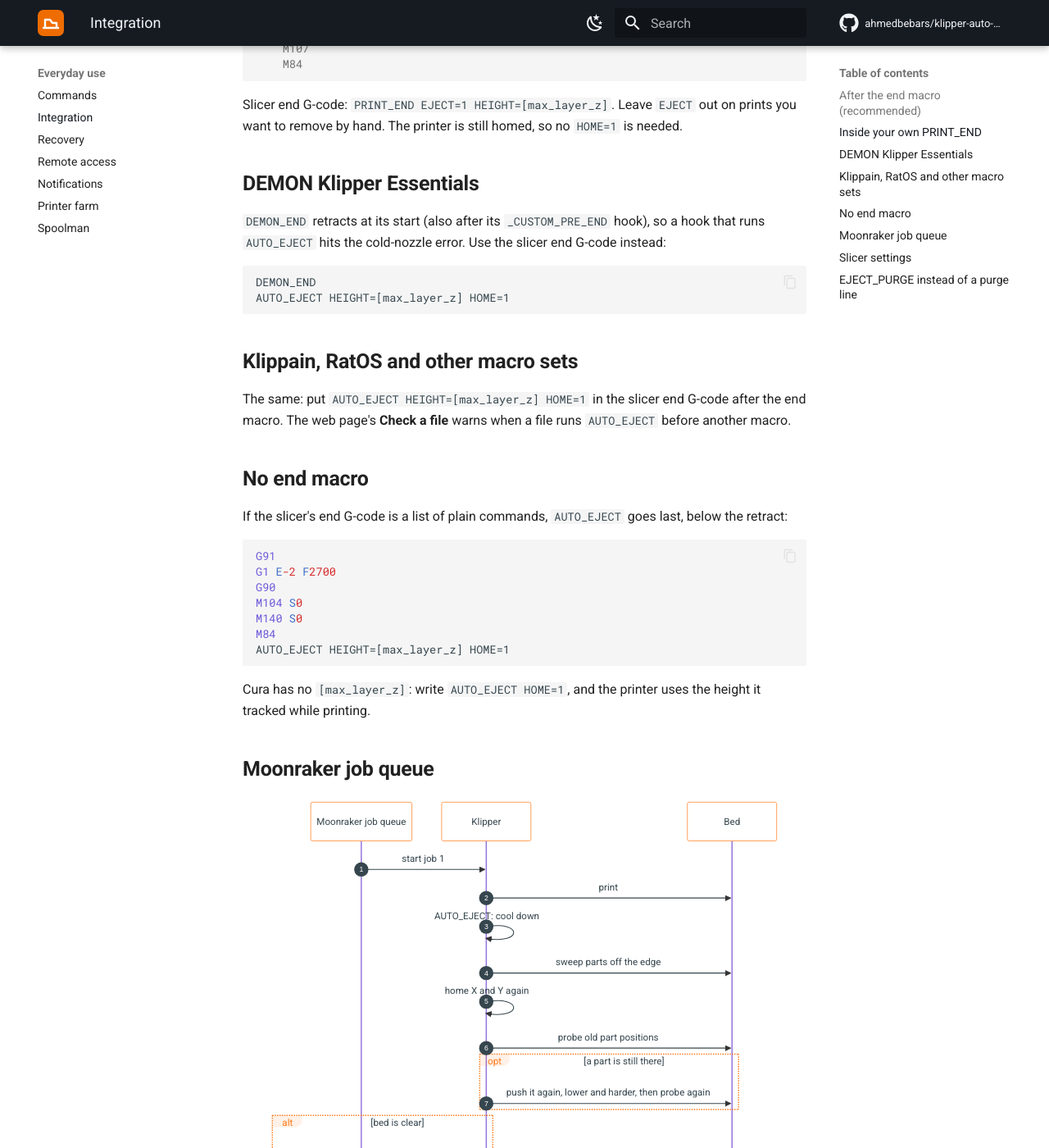
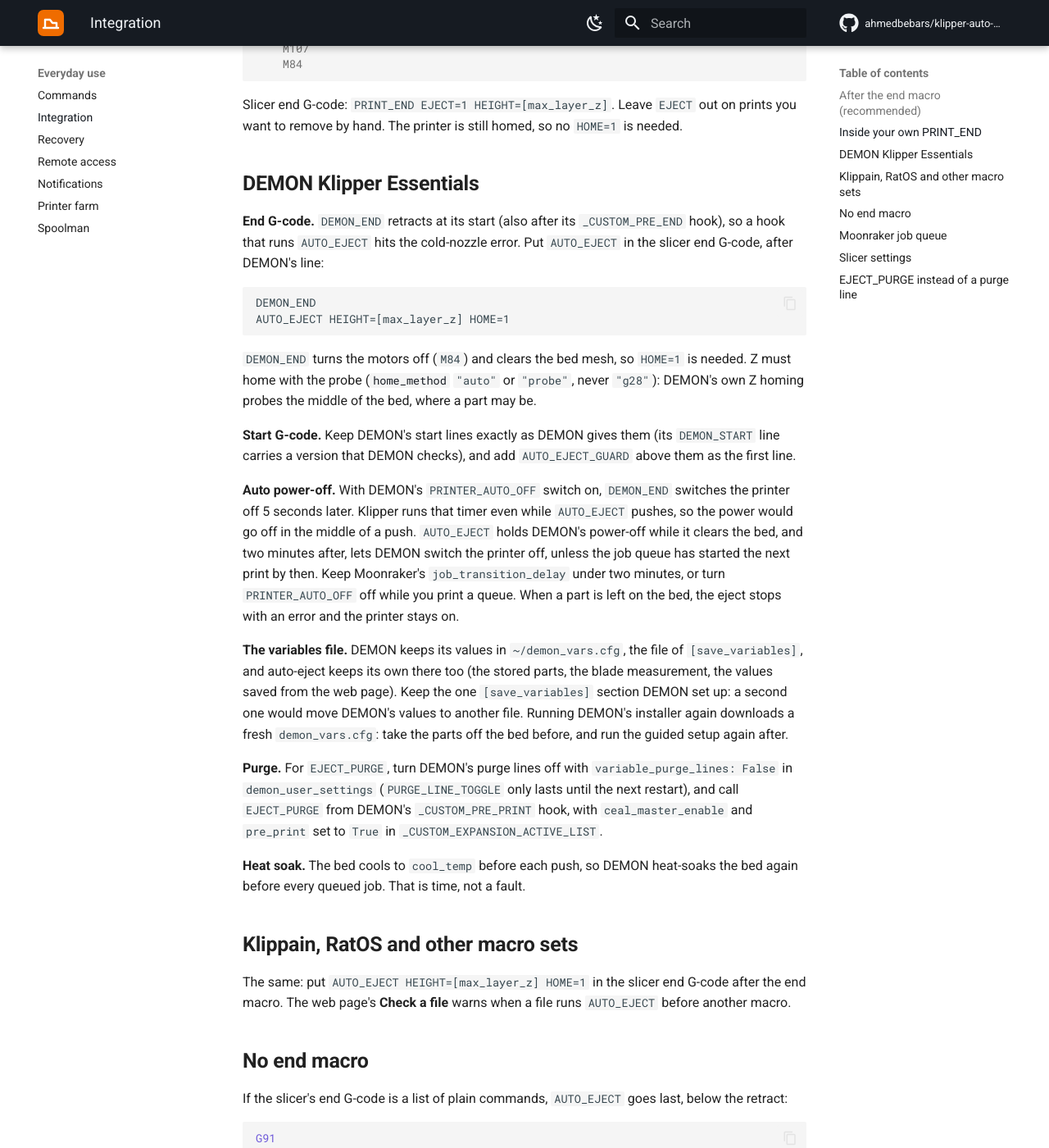
Before and after one commit to ahmedbebars/klipper-auto-eject, an MkDocs documentation site: the page built from docs/integration.md, in a window 1280 px wide and 1400 px high, scrolled down 1617 px. Shown: the whole window at 82% size. Built offline with MkDocs 1.6.1 and Material for MkDocs 9.7.7, drawn with Linux system fonts in a browser that asks for light colours; comment, search, counter and statistics services are not loaded; some of the changed text lies outside the part shown.

Commit message:
DEMON: hold its auto power-off while the bed is cleared
With PRINTER_AUTO_OFF on, DEMON_END schedules _DELAY_OFF, which calls
Moonraker to switch the printer off 5 s later. Klipper renders a
delayed_gcode, and so makes that call, when its timer fires, even while
another macro holds the G-code lock: during AUTO_EJECT, mid-push.

AUTO_EJECT, when it runs at the end of a print on such a printer, cancels
_DELAY_OFF before it moves, and once the bed is clear schedules
_AUTO_EJECT_DEMON_OFF, which two minutes later hands the power-off back
to DEMON unless the queue has started the next print or the switch was
turned off. A part left on the bed stops the eject with an error, and the
printer stays on. Nothing changes without DEMON.

Docs: DEMON's start G-code, the auto power-off, the shared variables
file, the purge and the heat soak before each job; keep a macro set's own
[save_variables].

````diff
--- a/docs/integration.md
+++ b/docs/integration.md
@@ -68,13 +68,44 @@
 
 ## DEMON Klipper Essentials
 
-`DEMON_END` retracts at its start (also after its `_CUSTOM_PRE_END` hook), so a hook that runs
-`AUTO_EJECT` hits the cold-nozzle error. Use the slicer end G-code instead:
+**End G-code.** `DEMON_END` retracts at its start (also after its `_CUSTOM_PRE_END` hook), so a
+hook that runs `AUTO_EJECT` hits the cold-nozzle error. Put `AUTO_EJECT` in the slicer end G-code,
+after DEMON's line:
 
 ```gcode
 DEMON_END
 AUTO_EJECT HEIGHT=[max_layer_z] HOME=1
 ```
+
+`DEMON_END` turns the motors off (`M84`) and clears the bed mesh, so `HOME=1` is needed. Z must
+home with the probe ([`home_method`](configuration.md#recovery) `"auto"` or `"probe"`, never
+`"g28"`): DEMON's own Z homing probes the middle of the bed, where a part may be.
+
+**Start G-code.** Keep DEMON's start lines exactly as DEMON gives them (its `DEMON_START` line
+carries a version that DEMON checks), and add `AUTO_EJECT_GUARD` above them as the first line.
+
+**Auto power-off.** With DEMON's `PRINTER_AUTO_OFF` switch on, `DEMON_END` switches the printer off
+5 seconds later. Klipper runs that timer even while `AUTO_EJECT` pushes, so the power would go off
+in the middle of a push. `AUTO_EJECT` holds DEMON's power-off while it clears the bed, and two
+minutes after, lets DEMON switch the printer off, unless the job queue has started the next print
+by then. Keep Moonraker's `job_transition_delay` under two minutes, or turn `PRINTER_AUTO_OFF` off
+while you print a queue. When a part is left on the bed, the eject stops with an error and the
+printer stays on.
+
+**The variables file.** DEMON keeps its values in `~/demon_vars.cfg`, the file of
+`[save_variables]`, and auto-eject keeps its own there too (the stored parts, the blade
+measurement, the values saved from the web page). Keep the one `[save_variables]` section DEMON
+set up: a second one would move DEMON's values to another file. Running DEMON's installer again
+downloads a fresh `demon_vars.cfg`: take the parts off the bed before, and run the guided setup
+again after.
+
+**Purge.** For `EJECT_PURGE`, turn DEMON's purge lines off with `variable_purge_lines: False` in
+`demon_user_settings` (`PURGE_LINE_TOGGLE` only lasts until the next restart), and call
+`EJECT_PURGE` from DEMON's `_CUSTOM_PRE_PRINT` hook, with `ceal_master_enable` and `pre_print`
+set to `True` in `_CUSTOM_EXPANSION_ACTIVE_LIST`.
+
+**Heat soak.** The bed cools to `cool_temp` before each push, so DEMON heat-soaks the bed again
+before every queued job. That is time, not a fault.
 
 ## Klippain, RatOS and other macro sets
 
@@ -159,5 +190,5 @@
 or at a fixed spot: `EJECT_PURGE X=200 Y=60`.
 
 - KAMP: replace the `LINE_PURGE` call in your print start with `EJECT_PURGE`.
-- DEMON: turn DEMON's purge line off in your DEMON settings (or with `PURGE_LINE_TOGGLE`) and call `EJECT_PURGE` from `_CUSTOM_PRE_PRINT`.
+- DEMON: see [DEMON Klipper Essentials](#demon-klipper-essentials) (purge lines off, `EJECT_PURGE` in `_CUSTOM_PRE_PRINT`).
 - `[extruder] max_extrude_cross_section` must allow the pellet. The macro tells you the value it needs.
--- a/docs/slicer-setup.md
+++ b/docs/slicer-setup.md
@@ -157,6 +157,9 @@
 AUTO_EJECT HEIGHT=[max_layer_z] HOME=1
 ```
 
+In the start G-code, keep DEMON's lines exactly as DEMON gives them, and add `AUTO_EJECT_GUARD`
+above them as the first line.
+
 ## Check the G-code
 
 After slicing, open the G-code and search for:
````
Also changed, not shown: CHANGELOG.md (+9 -0 lines), docs/ar/installation.md (+3 -0 lines), docs/installation.md (+4 -0 lines), 3 other files.
